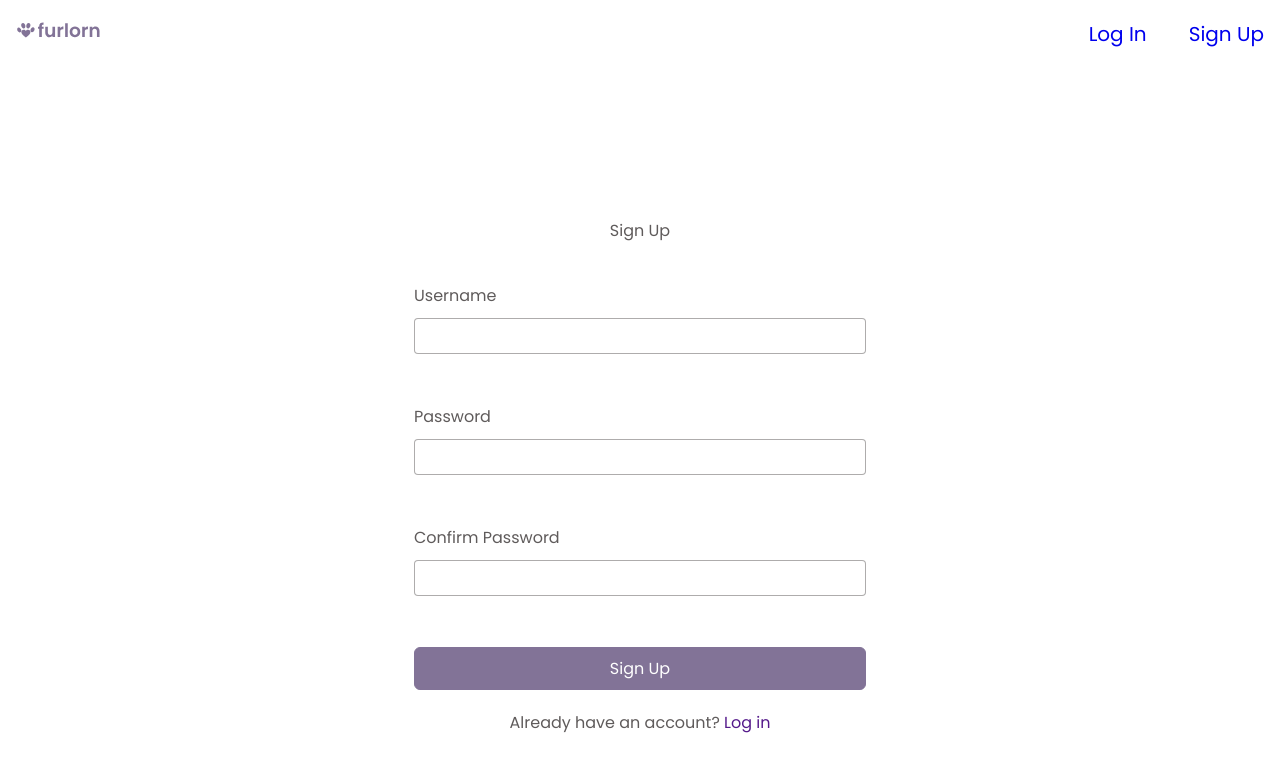
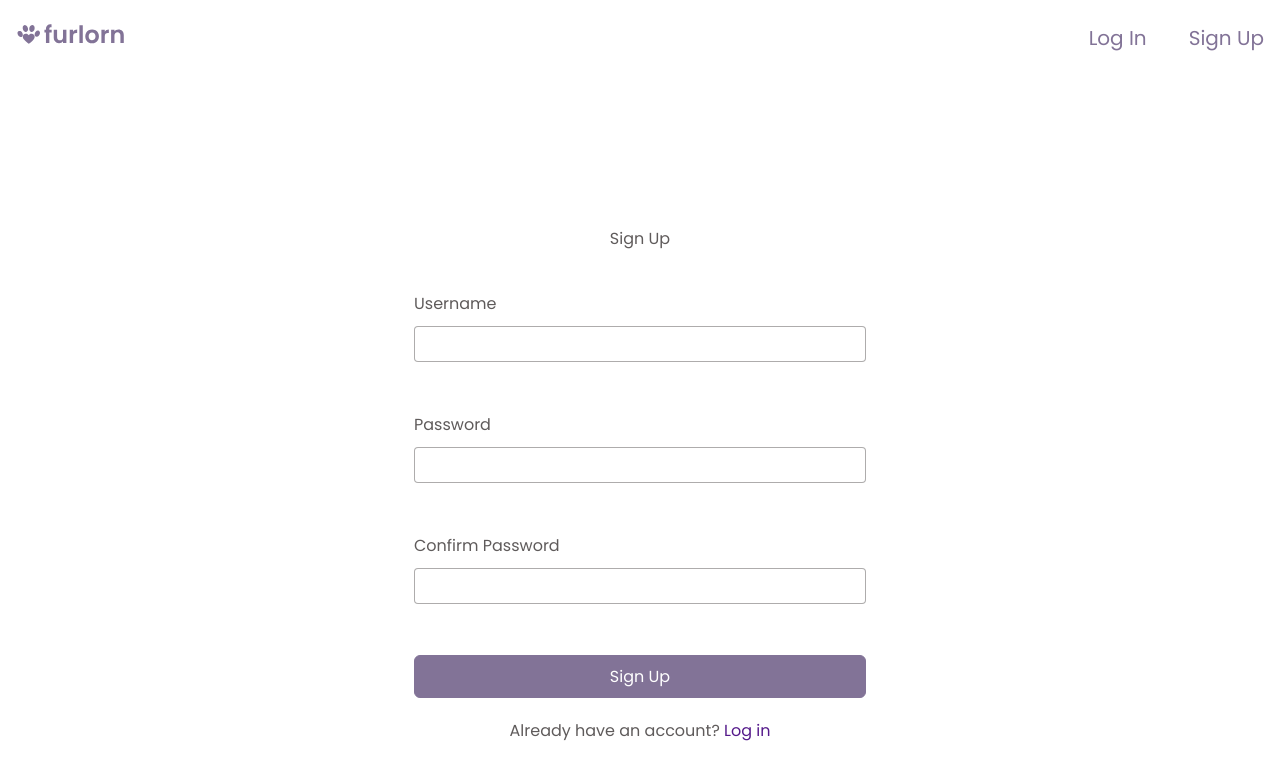
Before and after one commit to orojas12/furlorn, a React (Create React App) app in the folder frontend/: page /signup in a window 1280 px wide. Shown: the top 780 px of the page. Built offline with nearby package versions, Linux system fonts and the light colour scheme.

Commit message:
correct link and logo style

```diff
--- a/frontend/src/components/Navbar/Navbar.scss
+++ b/frontend/src/components/Navbar/Navbar.scss
@@ -4,6 +4,10 @@
   display: flex;
   flex-direction: column;
   font-size: 2rem;
+
+  a {
+    color: var.$primary;
+  }
 
   &__top {
     display: grid;
--- a/frontend/src/components/Navbar/Navbar.tsx
+++ b/frontend/src/components/Navbar/Navbar.tsx
@@ -22,7 +22,7 @@ export default function Navbar({ type, children = null }: INavbarProps) {
       <div className="Nav__top">
         <div className="logo">
           <Link to="/">
-            <img className="Header-container__logo" src={logo} alt="Logo" />
+            <img style={{ height: "3.6rem" }} src={logo} alt="Logo" />
           </Link>
         </div>
         {children}
```
